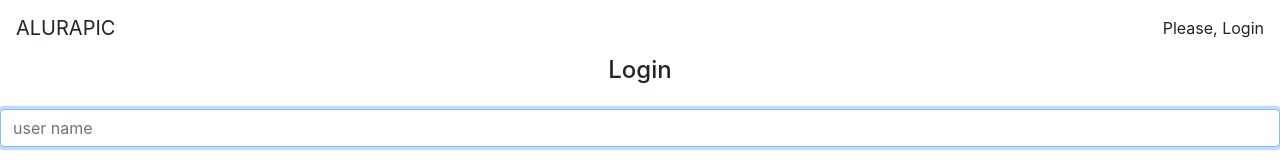
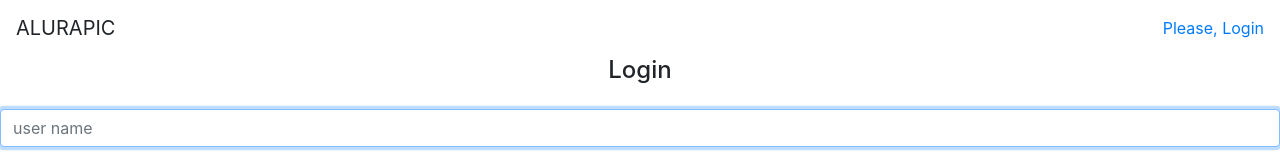
Before and after one commit to tresende/angular-pic, an Angular app in the folder frontend/: page / in a window 1280 px wide. Shown: the top 160 px of the page. Built offline with nearby package versions, Linux system fonts and the light colour scheme.

Commit message:
routerLink

```diff
--- a/frontend/src/app/core/core.module.ts
+++ b/frontend/src/app/core/core.module.ts
@@ -1,11 +1,12 @@
 import { NgModule } from '@angular/core';
 import { HeaderComponent } from './header/header.component';
 import { CommonModule } from '@angular/common';
+import { RouterModule } from '@angular/router';
 
 @NgModule({
     declarations: [HeaderComponent],
     exports: [HeaderComponent],
-    imports: [CommonModule]
+    imports: [CommonModule, RouterModule]
 })
 export class CoreModule {
 
--- a/frontend/src/app/core/header/header.component.html
+++ b/frontend/src/app/core/header/header.component.html
@@ -8,7 +8,7 @@
     </div>
     <ng-template #login>
       <span>
-        Please, Login
+        <a [routerLink]="['']">Please, Login</a>
       </span>
     </ng-template>
   </nav>
```
